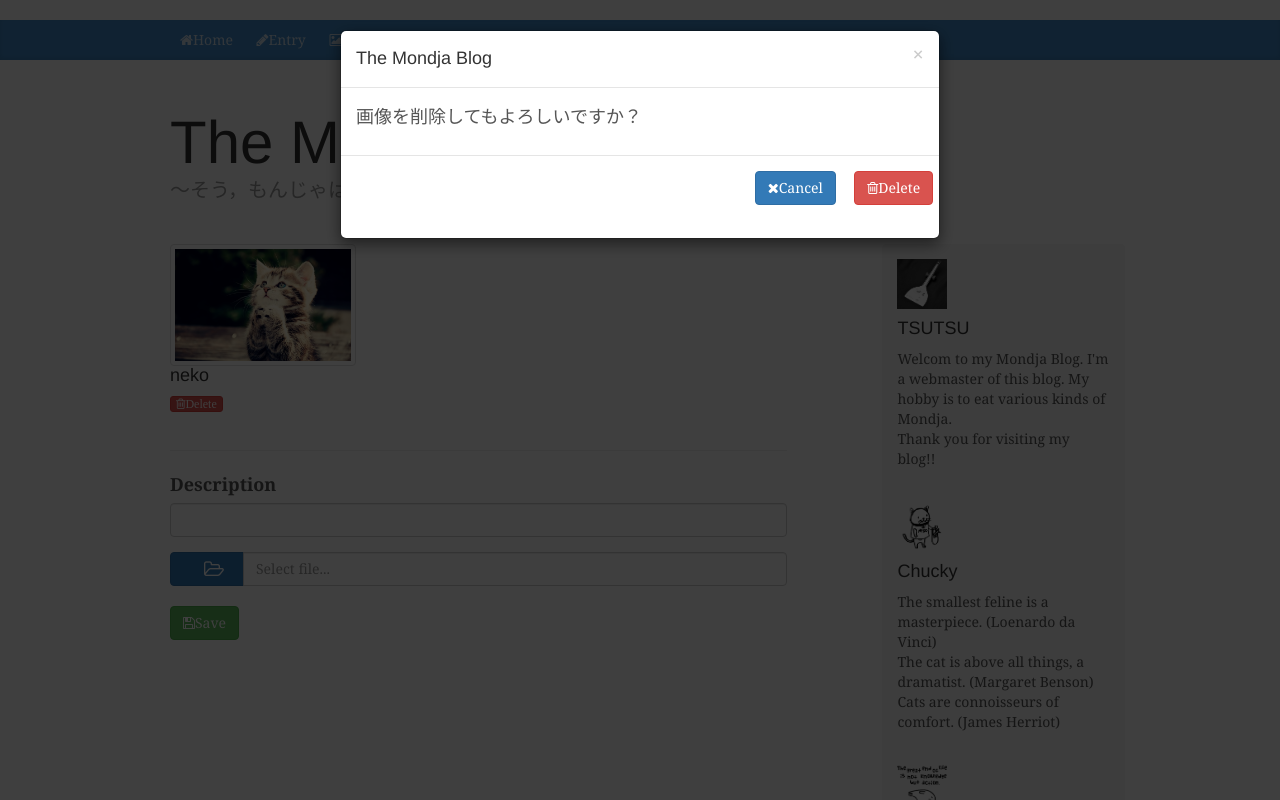
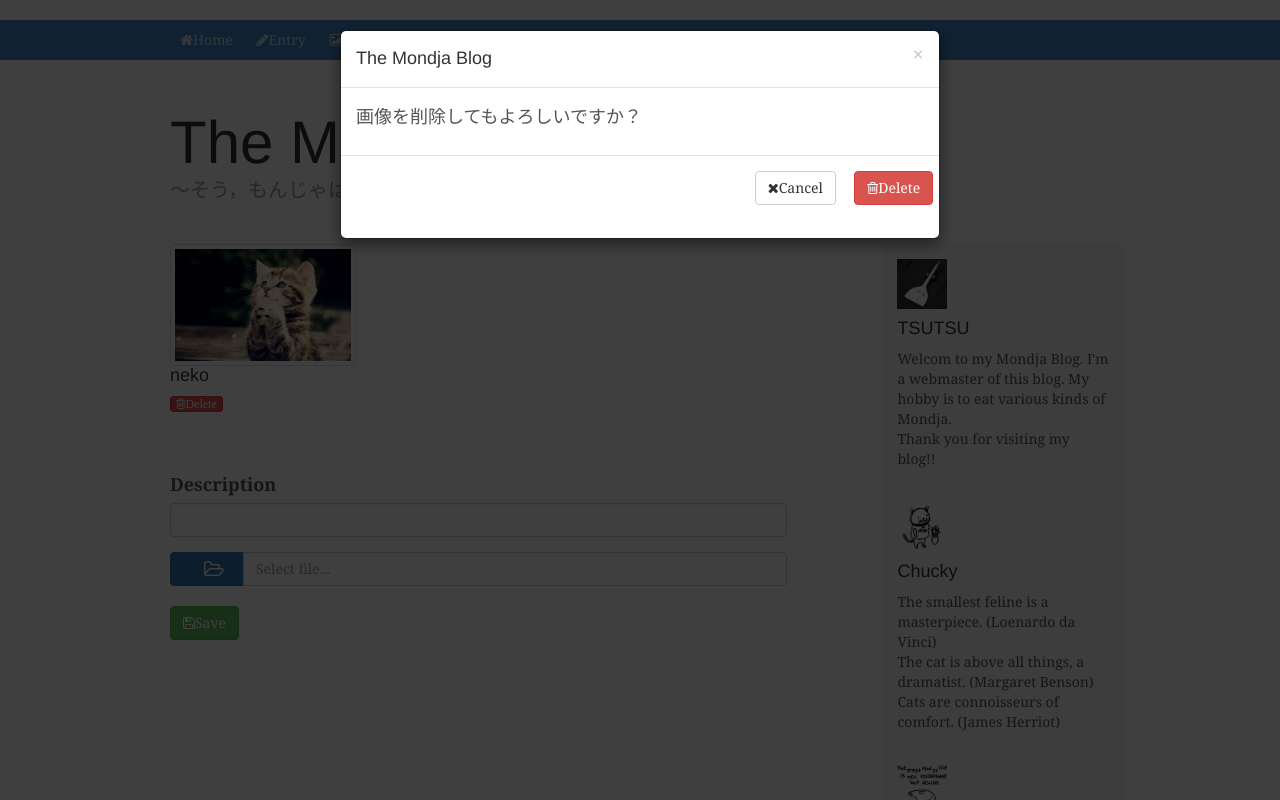
Before and after one commit to y-tsutsu/mondja-blog, a Django app: template static/templates/galleries/images.html in a window 1280 px wide, after a click on "Delete". Run offline with Django 3.2, Linux system fonts and the light colour scheme; the template is opened without the code that fills it: values that come from a table or form of the project are taken from there, others are empty; a user stored in the database is signed in; data comes from the database, SQL or seed files in the repository; both versions use the stored data as it was after the commit; some libraries are stand-ins or nearby versions.

Commit message:
ダイアログのデザイン変更．

```diff
--- a/static/templates/galleries/images.html
+++ b/static/templates/galleries/images.html
@@ -36,7 +36,7 @@
                                     </form>
                                     <form class="col-xs-4 col-md-2 pull-right">
                                         {% csrf_token %}
-                                        <button type="button" class="btn btn-primary" data-dismiss="modal"><i class="fa fa-times"></i>Cancel</button>
+                                        <button type="button" class="btn btn-default" data-dismiss="modal"><i class="fa fa-times"></i>Cancel</button>
                                     </form>
                                 </div>
                             </div>
--- a/static/templates/posts/detail.html
+++ b/static/templates/posts/detail.html
@@ -65,7 +65,7 @@
                             </form>
                             <form class="col-xs-4 col-md-2 pull-right">
                                 {% csrf_token %}
-                                <button type="button" class="btn btn-primary" data-dismiss="modal"><i class="fa fa-times"></i>Cancel</button>
+                                <button type="button" class="btn btn-default" data-dismiss="modal"><i class="fa fa-times"></i>Cancel</button>
                             </form>
                         </div>
                     </div>
@@ -96,7 +96,7 @@
                                     <button type="submit" class="btn btn-success" style="width:100px;"><i class="fa fa-comments-o"></i>Comment</button>
                                 </div>
                                 <div class="col-xs-4 col-md-2 pull-right">
-                                    <button type="button" class="btn btn-primary" data-dismiss="modal" style="width:80px;"><i class="fa fa-times"></i>Cancel</button>
+                                    <button type="button" class="btn btn-default" data-dismiss="modal" style="width:80px;"><i class="fa fa-times"></i>Cancel</button>
                                 </div>
                             </div>
                         </div>
```
Also changed, not shown: db.sqlite3.
